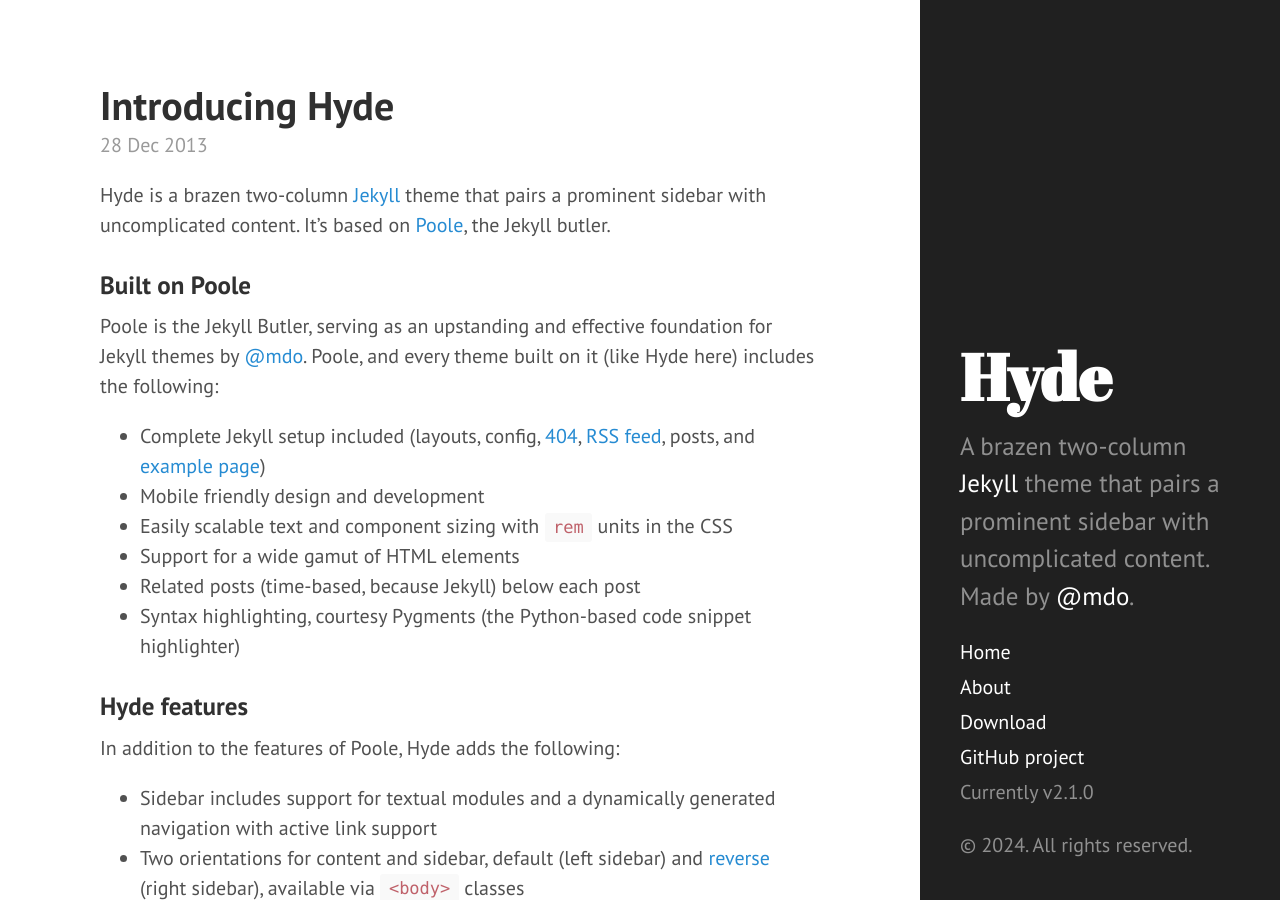
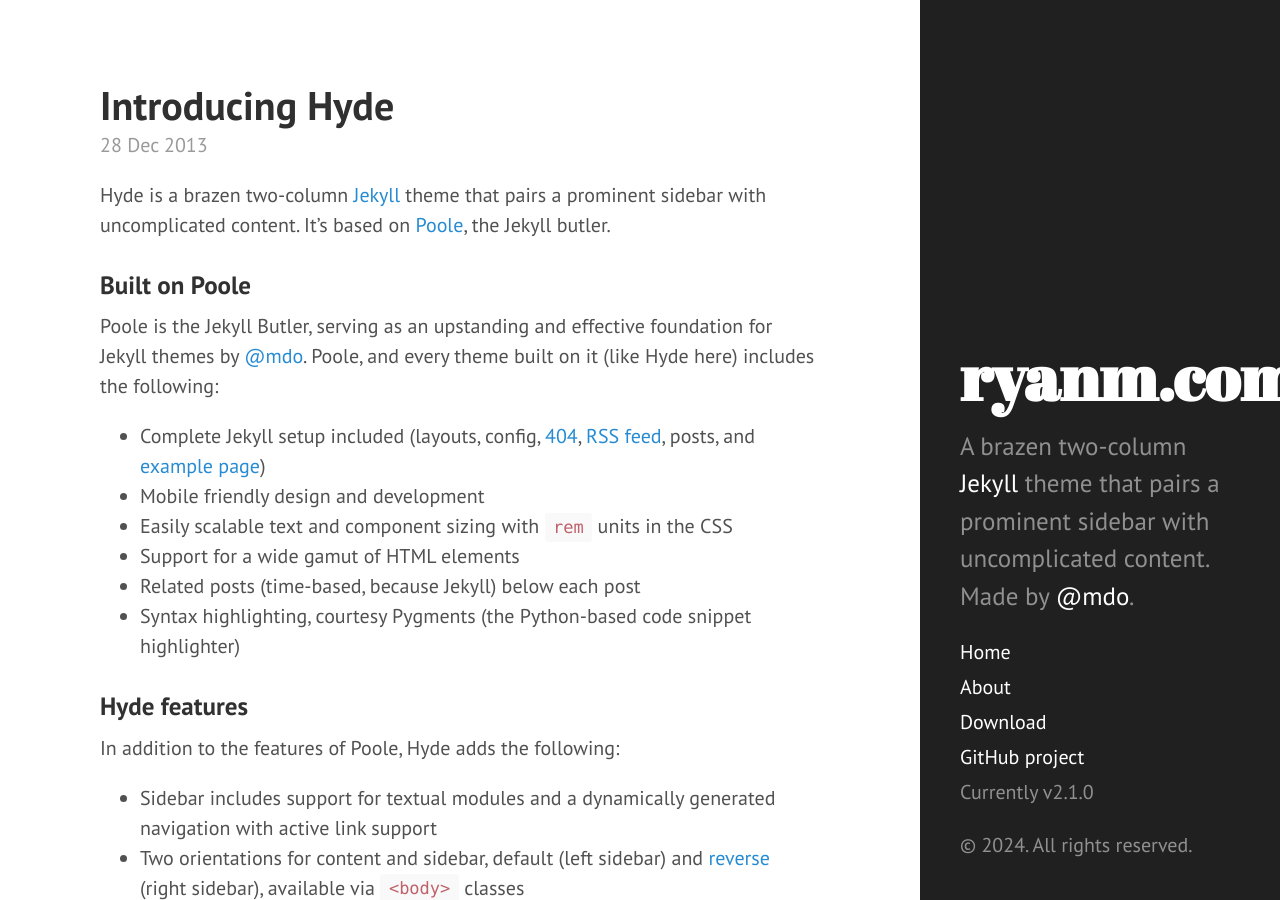
Before and after one commit to rtmcdo/rtmcdo.github.io, a Jekyll site: the page built from index.html, in a window 1280 px wide and 900 px high. Built offline with Jekyll 4.4.1, drawn with Linux system fonts in a browser that asks for light colours; Markdown is read by kramdown in place of the engine named in the settings; the list of posts is cut into pages by our own code.

Commit message:
Update _config.yml

```diff
--- a/_config.yml
+++ b/_config.yml
@@ -7,8 +7,8 @@
 relative_permalinks: true
 
 # Setup
-title:            Hyde
-tagline:          'A Jekyll theme'
+title:            ryanm.com
+tagline:          'Ryan McDonald'
 description:      'A brazen two-column <a href="http://jekyllrb.com" target="_blank">Jekyll</a> theme that pairs a prominent sidebar with uncomplicated content. Made by <a href="https://twitter.com/mdo" target="_blank">@mdo</a>.'
 url:              http://hyde.getpoole.com
 baseurl:          /
```
